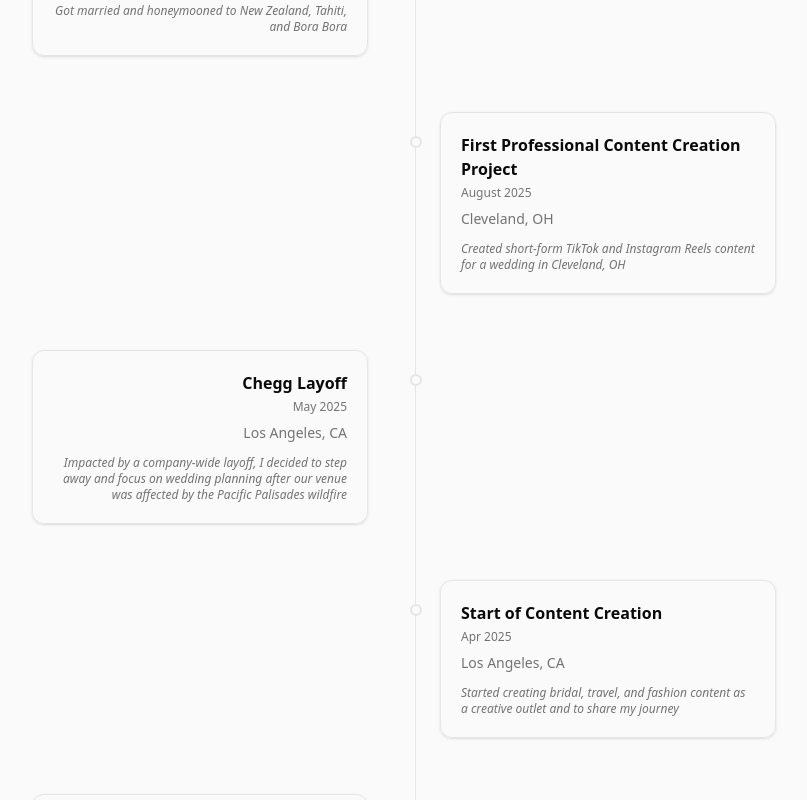
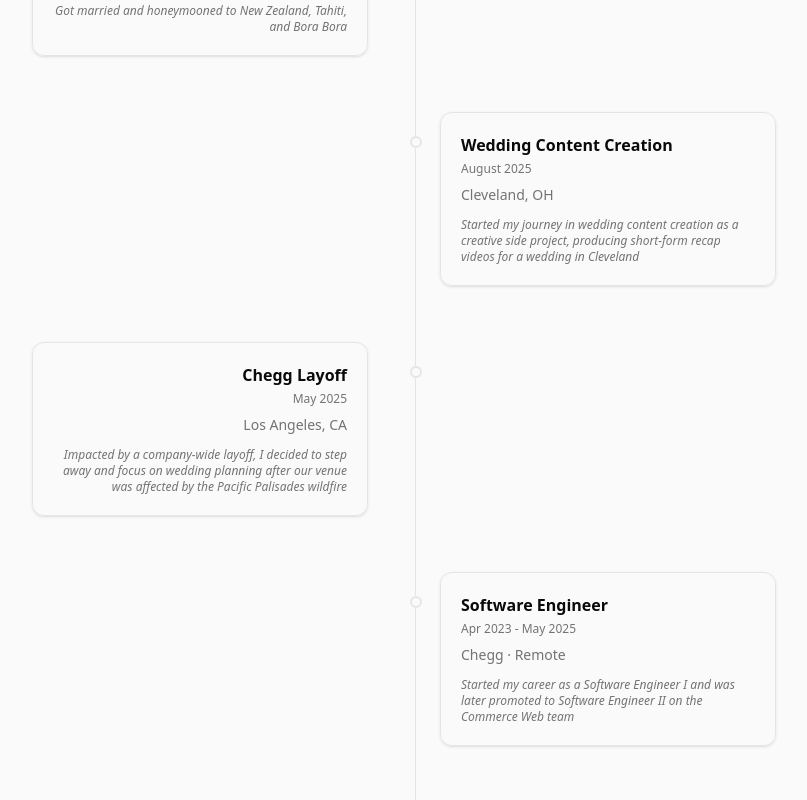
Before and after one commit to sarakimpark/my-portfolio-2.0, a Next.js app: page / in a window 1280 px wide. Shown: the part 1800-2600 px from the top of the page, without its empty margins (224-1031 px from the left). Built offline with nearby package versions, Linux system fonts and the light colour scheme.

Commit message:
update timeline description

```diff
--- a/data/portfolio.ts
+++ b/data/portfolio.ts
@@ -16,7 +16,7 @@ export const about = {
   bioParagraph1:
     "Hi! I'm Sara — a software engineer passionate about learning and bringing ideas to life. I began my journey in pre-med and even got into medical school, but during my gap year teaching high school math, I discovered programming. What started as a way to make virtual learning more engaging quickly became a passion I couldn't stop exploring. Coding combines the creative freedom and problem-solving challenges I've always loved, while giving me the opportunity to build solutions that make a meaningful impact in education, healthcare, and beyond.",
   bioParagraph2:
-    "Today, I focus on building user-centered applications that solve real-world problems and create intuitive, engaging experiences. I thrive on learning new skills, exploring innovative solutions, and tackling complex challenges that push me to grow as a developer. When I'm not coding, you can find me traveling, vlogging, event planning, cooking, or exploring Los Angeles as a recent transplant.",
+    "Today, I focus on building user-centered applications that solve real-world problems and create intuitive, engaging experiences. I thrive on learning new skills, exploring innovative solutions, and tackling complex challenges that push me to grow as a developer. When I'm not coding, you can find me cooking, golfing, traveling, or exploring Los Angeles as a recent transplant.",
   skills: [
     "Javascript",
     "React",
@@ -122,10 +122,10 @@ export const lifeMilestones: LifeMilestone[] = [
   },
   {
     id: "2",
-    milestone: "First Professional Content Creation Project",
+    milestone: "Wedding Content Creation",
     period: "August 2025",
     location: "Cleveland, OH",
-    description: "Created short-form TikTok and Instagram Reels content for a wedding in Cleveland, OH",
+    description: "Started my journey in wedding content creation as a creative side project, producing short-form recap videos for a wedding in Cleveland",
   },
   {
     id: "3",
@@ -136,14 +136,6 @@ export const lifeMilestones: LifeMilestone[] = [
   },
   {
     id: "4",
-    milestone: "Start of Content Creation",
-    period: "Apr 2025",
-    sortPeriod: "May 2025",
-    location: "Los Angeles, CA",
-    description: "Started creating bridal, travel, and fashion content as a creative outlet and to share my journey",
-  },
-  {
-    id: "5",
     milestone: "Engagement & Move to LA",
     period: "Aug 2023",
     location: "Los Angeles, CA",
```
Also changed, not shown: 1 other file (tests, documents, lock files or other folders).
